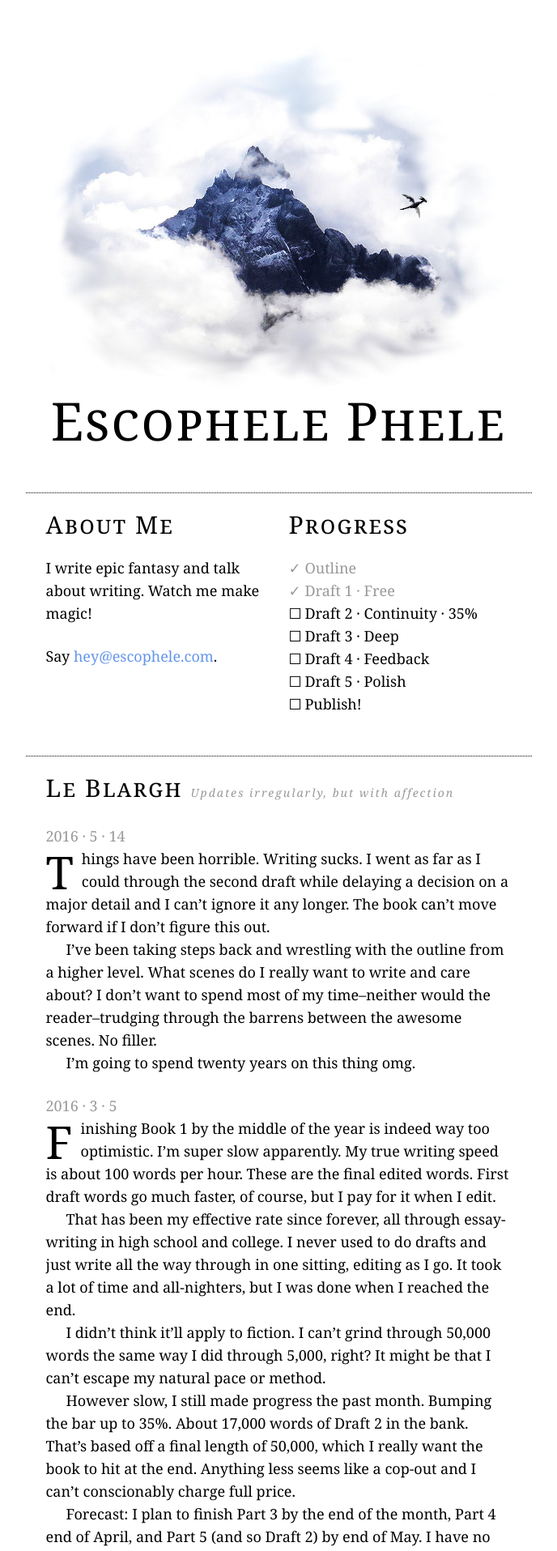
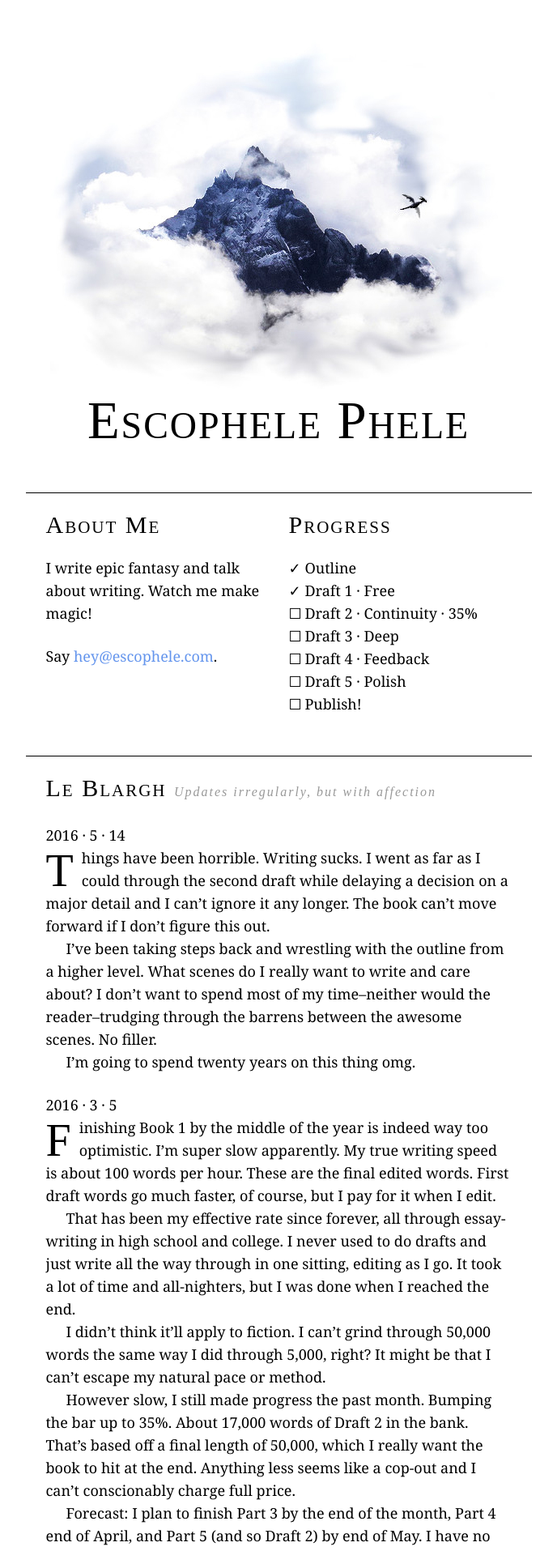
Before and after one commit to escophele/escophele, a Jekyll site: the page built from index.html, in a window 1280 px wide. Shown: the top 1915 px of the page at 81% size, without its empty margins (296-984 px from the left). Built offline with Jekyll 4.4.1, drawn with Linux system fonts in a browser that asks for light colours; some web fonts are replaced; the list of posts is cut into pages by our own code; comment, search, counter and statistics services are not loaded.

Commit message:
font update

```diff
--- a/_layouts/default.html
+++ b/_layouts/default.html
@@ -10,6 +10,7 @@
   <link rel="stylesheet" href="/style.css" />
   <link rel="shortcut icon" href="/images/favicon.ico">
   <link rel="icon" href="/images/favicon.png">
+  <link href="https://fonts.googleapis.com/css?family=Goudy+Bookletter+1911" rel="stylesheet">
 
 </head>
 
@@ -26,13 +27,13 @@
     </div>
 
     <div class="column about">
-      <h1>About Me</h1>
+      <h2>About Me</h2>
       <p>I write epic fantasy and talk about writing. Watch me make magic!</p>
       <p>Say <a href="mailto:hey@escophele.com" title="Email me">hey@escophele.com</a>.</p>
     </div>
 
     <div class="column news">
-      <h1>Progress</h1>
+      <h2>Progress</h2>
       <ul>
         <li class="checked">Outline</li>
         <li class="checked">Draft 1 &middot; Free</li>
@@ -45,12 +46,12 @@
     </div>
 
     <div class="column blargh">
-      <h1>Le Blargh <span class="note">Updates irregularly, but with affection</span></h1>
+      <h2>Le Blargh <span class="note">Updates irregularly, but with affection</span></h2>
       {{ content }}
     </div>
 
     <div class="column newsletter">
-      <h1>Your Ideas Are Intriguing to Me and I Wish to Subscribe to Your Newsletter</h1>
+      <h2>Your Ideas Are Intriguing to Me and I Wish to Subscribe to Your Newsletter</h2>
 
       {% include email-form.html %}
 
--- a/_layouts/post.html
+++ b/_layouts/post.html
@@ -4,7 +4,7 @@
 ---
 
 <div class="post">
-  <h2><a href="{{ page.url }}" title="Permalink">{{ page.date | date: '%Y &middot; %-m &middot; %-d' }}</a></h2>
+  <h3><a href="{{ page.url }}" title="Permalink">{{ page.date | date: '%Y &middot; %-m &middot; %-d' }}</a></h3>
 
   {{ content }}
 </div>
--- a/index.html
+++ b/index.html
@@ -5,7 +5,7 @@
 
 {% for post in paginator.posts %}
 <div class="post">
-   <h2><a href="{{ post.url }}" title="Permalink">{{ post.date | date: '%Y &middot; %-m &middot; %-d' }}</a></h2>
+   <h3><a href="{{ post.url }}" title="Permalink">{{ post.date | date: '%Y &middot; %-m &middot; %-d' }}</a></h3>
    {{ post.content }}
 </div>
 {% endfor %}
--- a/style.css
+++ b/style.css
@@ -5,9 +5,12 @@
 { font:18px/28px georgia, serif; }
 
 h1
-{ font-weight:normal; font-size:30px; font-variant:small-caps; letter-spacing:2px; margin-bottom:25px; }
+{ font-family: 'Goudy Bookletter 1911', serif; font-weight:normal; font-size:65px; font-variant:small-caps; letter-spacing:2px; margin-bottom:25px; }
 
 h2
+{ font-family: 'Goudy Bookletter 1911', serif; font-weight:normal; font-size:30px; font-variant:small-caps; letter-spacing:2px; margin-bottom:25px; }
+
+h3
 { font-weight:normal; font-size:18px; }
 
 img
@@ -51,19 +54,13 @@
 { margin-bottom:25px; }
 
 .escophele
-{ width:575px; border-bottom:1px dotted black; text-align:center; padding:25px 25px 50px; }
-
-.escophele h1
-{ font-size:65px; }
+{ width:575px; border-bottom:1px solid black; text-align:center; padding:25px 25px 50px; }
 
 .escophele a
 { color:black; }
 
 .news ul
 { margin-bottom:25px; }
-
-.news .checked
-{ color:#999; }
 
 .news .checked:before
 {
@@ -82,10 +79,10 @@
 }
 
 .blargh
-{ width:575px; border-top:1px dotted black; padding:25px; margin:0; }
+{ width:575px; border-top:1px solid black; padding:25px; margin:0; }
 
 .blargh .note
-{ font-size:14px; color:#999; font-style:italic; font-variant:normal; }
+{ font-size:16px; color:#999; font-style:italic; font-variant:normal; }
 
 .post
 { margin-bottom:25px; position:relative; }
@@ -94,11 +91,11 @@
 { text-indent:25px; margin-bottom:0; }
 
 .post p:first-of-type:first-letter
-{ font-size:56px; display:inline-block; float:left; line-height:50px; padding:5px 10px 0 0; xborder:1px solid red; margin:0; }
+{ font-family: 'Goudy Bookletter 1911', serif; font-size:56px; display:inline-block; float:left; line-height:50px; padding:5px 10px 0 0; margin:0; }
 
 @-moz-document url-prefix() {
    .post p:first-of-type:first-letter
-   { font-size:56px; display:inline-block; float:left; line-height:50px; padding:10px 10px 0 0; xborder:1px solid red; margin:0; }
+   { font-family: 'Goudy Bookletter 1911', serif; font-size:56px; display:inline-block; float:left; line-height:50px; padding:10px 10px 0 0; margin:0; }
 }
 
 .post img
@@ -110,14 +107,14 @@
 .post-nav
 { font-weight:normal; font-size:16px; text-transform:uppercase; padding-bottom:50px; }
 
-.post h2, .post h2 a
-{ color:#999; }
+.post h3, .post h3 a
+{ color:black; }
 
 .books img
 { margin:0; padding-bottom:15px; vertical-align:top; display:inline-block; }
 
 .newsletter
-{ position:relative; width:575px; border-top:1px dotted black; padding:25px; }
+{ position:relative; width:575px; border-top:1px solid black; padding:25px; }
 
 .newsletter input[type=email]
 { height:50px; width:300px; box-sizing:border-box; border:1px solid black; font:100% georgia, serif; padding:0 25px; margin-right:25px; float:left; margin-bottom:25px; }
@@ -148,10 +145,7 @@
 { display:table-header-group; width:100%; }
 
 .the-end
-{ clear:both; border-top:1px dotted black; text-align:center; padding:50px 0 75px; margin:0; }
-
-.the-end h1
-{ font-size:65px; }
+{ clear:both; border-top:1px solid black; text-align:center; padding:50px 0 75px; margin:0; }
 
 @media only screen and ( max-width:675px )
 {
@@ -163,9 +157,12 @@
    { margin-bottom:0; width:100%; }
 
    h1
+   { font-size:45px; }
+
+   h2
    { font-size:26px; }
 
-   h2
+   h3
    { font-size:16px; }
 
    .wrapper
@@ -177,11 +174,8 @@
    .escophele
    { width:100%; max-width:400px; padding-bottom:25px; }
 
-   .escophele h1, .the-end h1
-   { font-size:45px; }
-
    .column
-   { width:100%; box-sizing:border-box; padding:25px 0 25px; border-bottom:1px dotted black; margin:0 auto; float:none; position:relative; }
+   { width:100%; box-sizing:border-box; padding:25px 0 25px; border-bottom:1px solid black; margin:0 auto; float:none; position:relative; }
 
    .blargh
    { padding-bottom:25px; border-top:0; }
```
Also changed, not shown: 3 other files.
